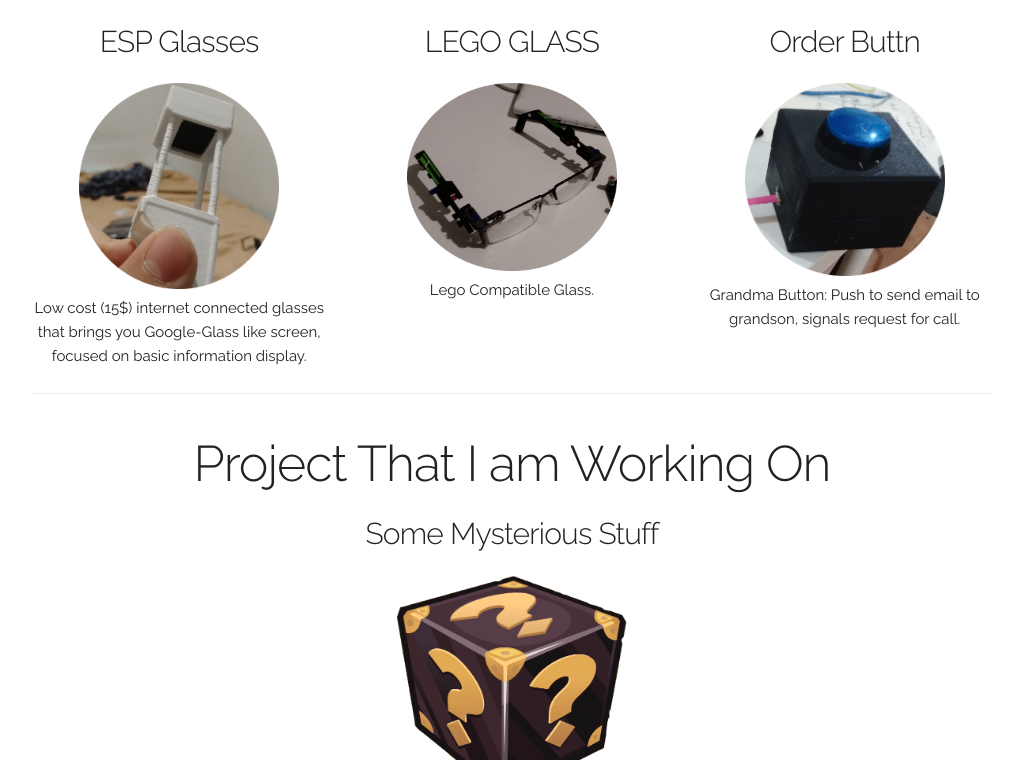
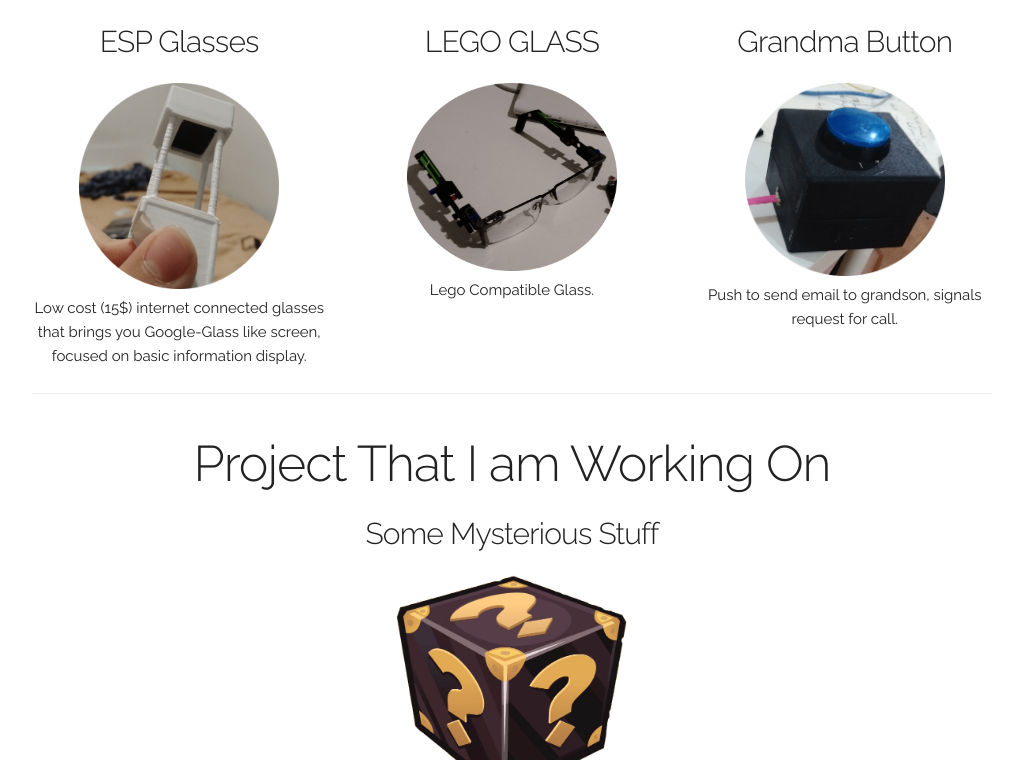
Before and after one commit to ResearcherOne/ResearcherOne.github.io, a plain HTML site: page index.html in a window 1280 px wide. Shown: the part 2231-2991 px from the top of the page, without its empty margins (128-1151 px from the left). Drawn offline with Linux system fonts and the light colour scheme.

Commit message:
typo update

```diff
--- a/index.html
+++ b/index.html
@@ -104,9 +104,9 @@
                 <p>Lego Compatible Glass.</p>
             </div>
             <div class="four columns value-prop">
-                <h4 class="docs-header">Order Buttn</h4>
+                <h4 class="docs-header">Grandma Button</h4>
                 <img class="value-img" src="images/the-button-c.png" width="200px" height="auto">
-                <p>Grandma Button: Push to send email to grandson, signals request for call.</p>
+                <p>Push to send email to grandson, signals request for call.</p>
             </div>
         </div>
 		<div class="docs-section" id="1">
```
